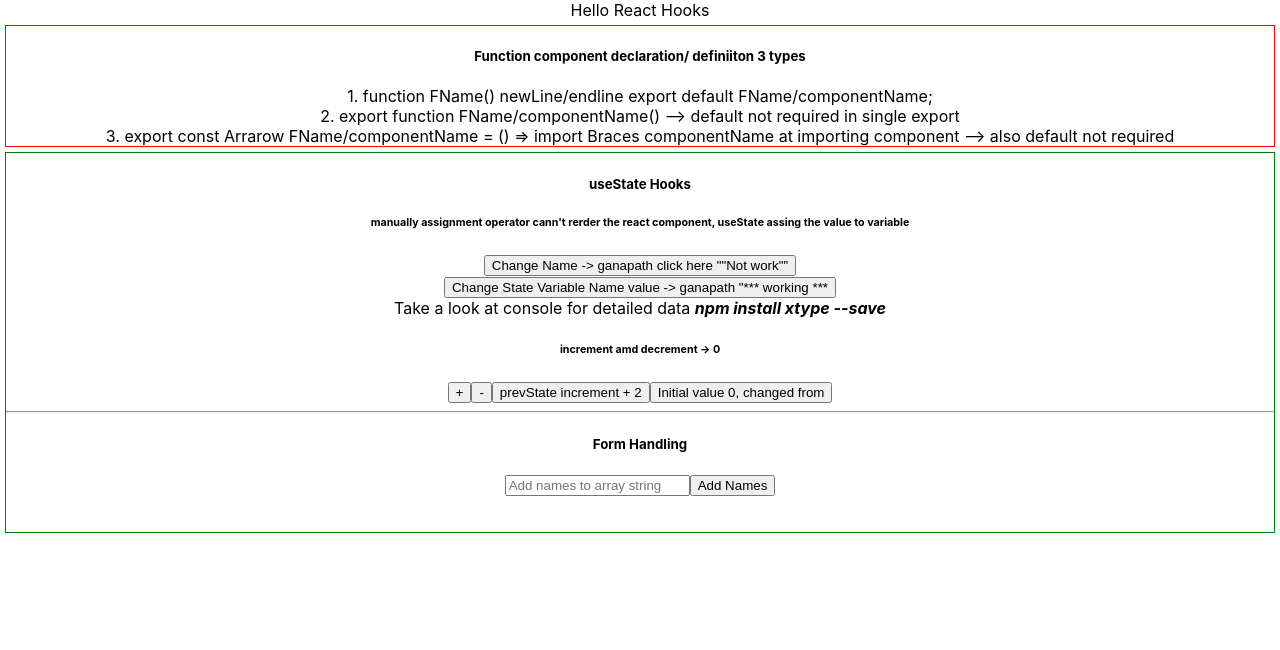
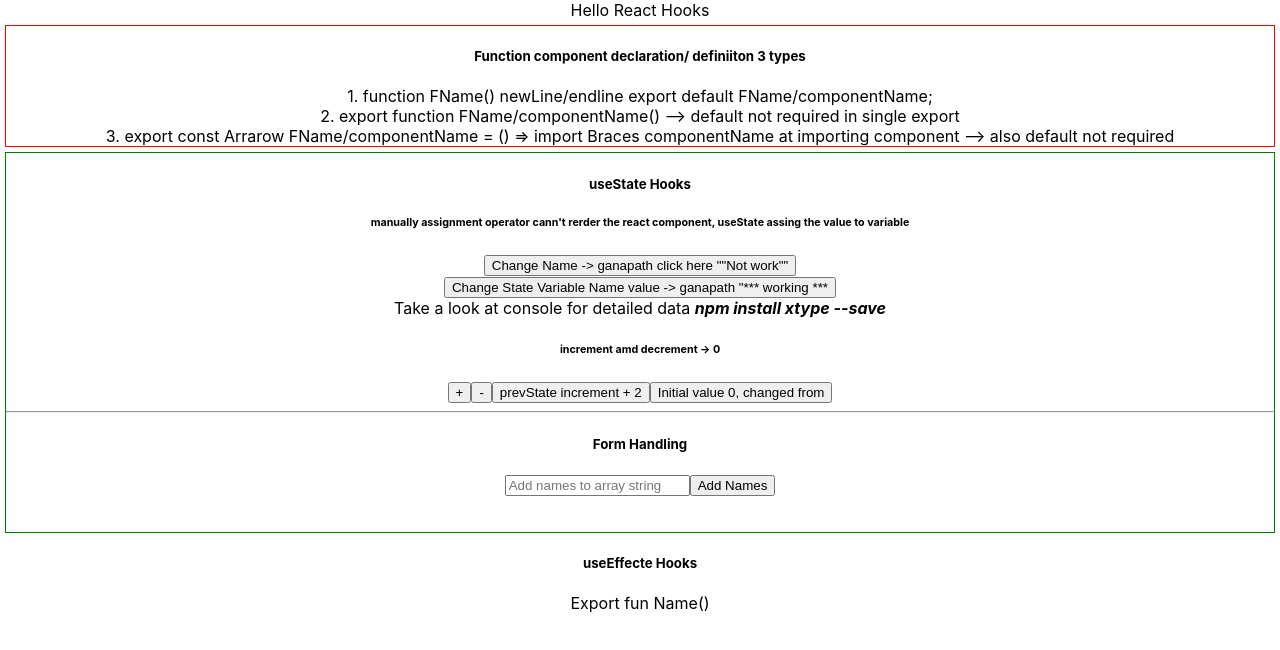
Before and after one commit to gnganapath/DipeshMalvia_YT_UI, a React (Create React App) app in the folder react-hooks/: page / in a window 1280 px wide. Shown: the top 650 px of the page. Built offline with nearby package versions, Linux system fonts and the light colour scheme.

Commit message:
3 type function component import at App.js

```diff
--- a/react-hooks/src/App.js
+++ b/react-hooks/src/App.js
@@ -1,13 +1,16 @@
 import React from 'react';
 import  './App.css';
-import { FunctionComponent } from './functioncomponent'
-import { UseStateHookDemo} from './hooks-components/usestatehook';
+import { FunctionComponent } from './functioncomponent';  // type-3 => arrya export
+import  UseStateHookDemo from './hooks-components/usestatehook';   // type-1 =>typical 2 line export default
+import { UseEffectHook } from './hooks-components/useeffecthook';   // type-2 =>export without default
+
 function App() {
   return (
     <div className="App">
       <div> Hello React Hooks
         <FunctionComponent />
         <UseStateHookDemo />
+        <UseEffectHook />
       </div>
     </div>
   );
--- a/react-hooks/src/hooks-components/useeffecthook.js
+++ b/react-hooks/src/hooks-components/useeffecthook.js
@@ -1,6 +1,6 @@
 import React from 'react';
 
-function UseEffectHook() {
+export function UseEffectHook() {
     return (
         <div className="App">
         <h5> useEffecte Hooks </h5>
@@ -9,5 +9,3 @@ function UseEffectHook() {
         </div>
     );
 }
-
-export default UseEffectHook;
--- a/react-hooks/src/hooks-components/usestatehook.js
+++ b/react-hooks/src/hooks-components/usestatehook.js
@@ -6,7 +6,7 @@ function initialValue(){
     return 0;
 }
 
-export function UseStateHookDemo() {
+function UseStateHookDemo() {
 let egname ="ganapath";
 function changeName(){
     egname = " React Name change";
@@ -105,3 +105,5 @@ return (
    </div>
 )
 }
+
+export default UseStateHookDemo;
```
